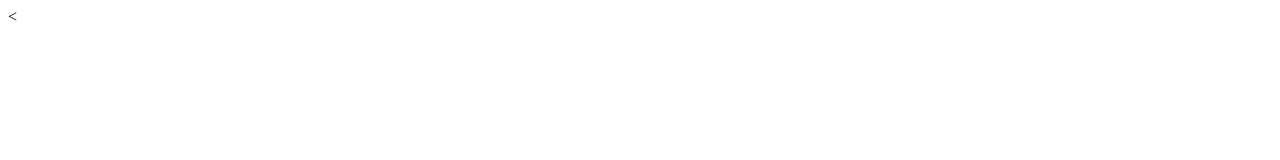
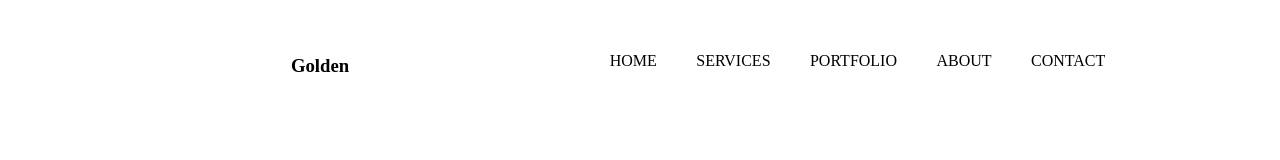
Before and after one commit to dosypinski/landing-page, a website: page index.html in a window 1280 px wide. Drawn offline with Linux system fonts and the light colour scheme.

Commit message:
Add head

```diff
--- a/css/style.css
+++ b/css/style.css
@@ -1,2 +1,20 @@
-
+.nav-head {
+  display: flex;
+  justify-content: center;
+  line-height: 1.7;
+  padding: 23px 40px;
+  margin: 0 60px;
+}
+.nav-list {
+  display: flex;
+  justify-content: space-around;
+  text-align: center;
+  list-style-type: none;
+  line-height: 1.7;
+  padding: 23px 0;
+  margin-left: 5px;
+}
+.col-md-8 li {
+  display: inline-block;
+}
 /*# sourceMappingURL=data:application/json;base64,eyJ2ZXJzaW9uIjozLCJzb3VyY2VzIjpbXSwibmFtZXMiOltdLCJtYXBwaW5ncyI6IiIsImZpbGUiOiJzdHlsZS5jc3MifQ== */
--- a/index.html
+++ b/index.html
@@ -2,13 +2,33 @@
 <html lang="en">
     <head>
         <meta charset="utf-8">
-        <title>project shop</title>
+        <title>project golden</title>
         <link rel="stylesheet" href="https://use.fontawesome.com/releases/v5.5.0/css/all.css">
         <link rel="stylesheet" href="/vendor/bootstrap-grid.css">
         <link rel="stylesheet" href="/css/style.css">
         <meta name="viewport" content="width=device-width, initial-scale=1.0">
     </head>
-    <<body>
+    <body>
+      <nav class="navigation">
+        <div class="container">
+          <div class="row nav-row">
+            <div class="col-md-4 nav-head">
+              <h3>Golden</h3>
+            </div>
+            <div class="col-md-6">
+              <ul class="nav-list">
+                <li>HOME</li>
+                <li>SERVICES</li>
+                <li>PORTFOLIO</li>
+                <li>ABOUT</li>
+                <li>CONTACT</li>
+              </ul>
+            </div>
 
+          </div>
+
+        </div>
+
+      </nav>
     </body>
 </html>
```
